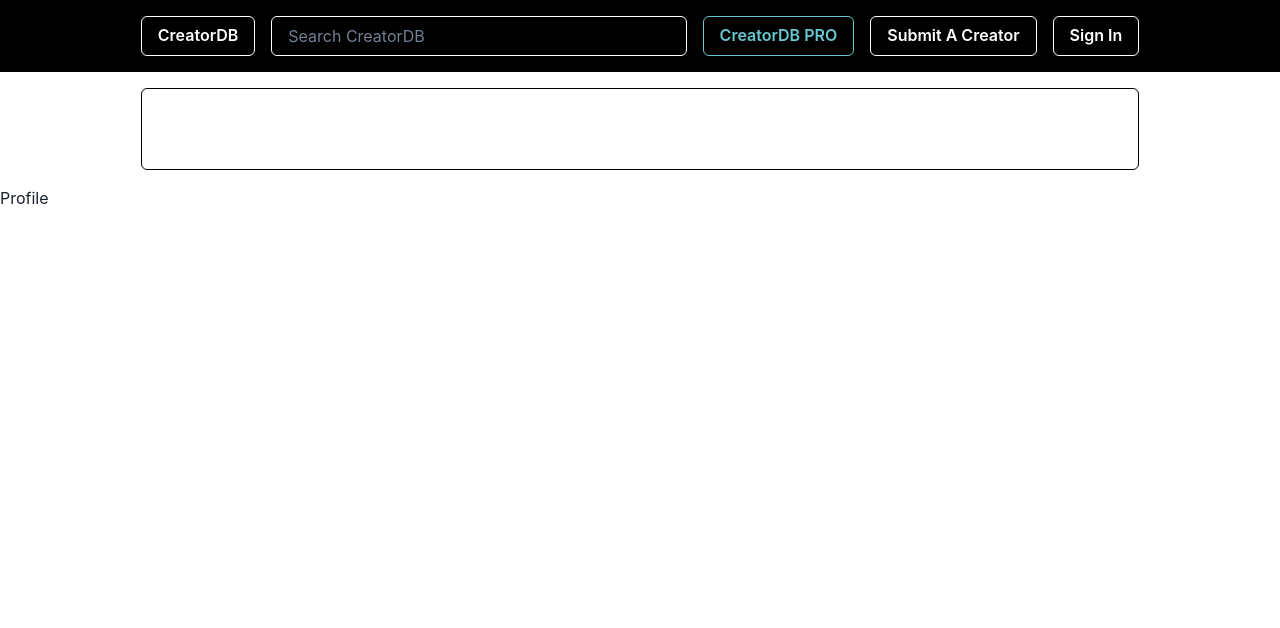
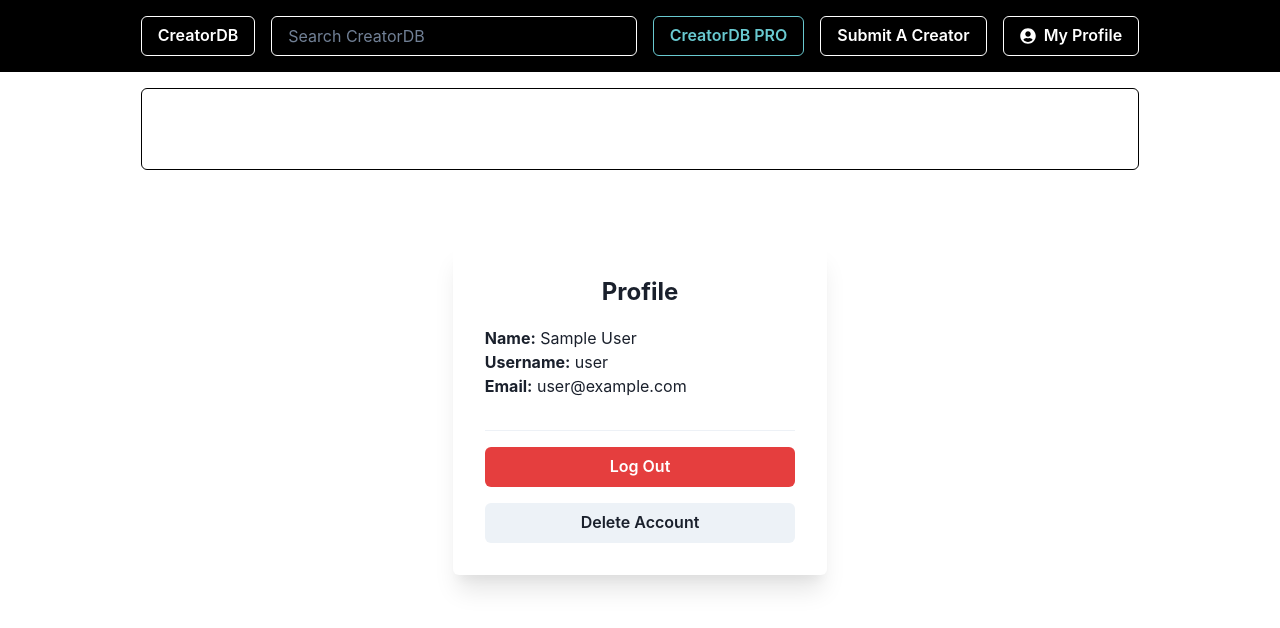
Before and after one commit to officiallyakshay/creatordb, a React (Vite) app: page /profile in a window 1280 px wide. Shown: the top 628 px of the page. Built offline with nearby package versions, Linux system fonts and the light colour scheme; no server answers; sample sign-in values are in the browser's storage.

Commit message:
auth complete w firebase

```diff
--- a/package.json
+++ b/package.json
@@ -12,6 +12,7 @@
   "dependencies": {
     "@chakra-ui/react": "^2.10.4",
     "@emotion/react": "^11.14.0",
+    "firebase": "^11.2.0",
     "next-themes": "^0.4.4",
     "react": "^18.3.1",
     "react-dom": "^18.3.1",
--- a/src/Nav.tsx
+++ b/src/Nav.tsx
@@ -1,4 +1,4 @@
-import { useState } from "react";
+import { useState, useEffect } from "react";
 import {
   Flex,
   Input,
@@ -14,19 +14,31 @@ import {
   useDisclosure,
 } from "@chakra-ui/react";
 import { RxHamburgerMenu, RxMagnifyingGlass } from "react-icons/rx";
+import { FaUserCircle } from "react-icons/fa";
 import { useNavigate } from "react-router-dom";
+import { getAuth, onAuthStateChanged } from "firebase/auth"; // Import Firebase auth
 
 export const Nav = () => {
   const [isSearchOpen, setIsSearchOpen] = useState(false); // Track if search input should be shown
   const [searchQuery, setSearchQuery] = useState("");
+  const [user, setUser] = useState(null); // Track authenticated user
   const { isOpen, onOpen, onClose } = useDisclosure();
   const navigate = useNavigate();
 
   const isMobile = useBreakpointValue({ base: true, md: false });
 
+  const auth = getAuth(); // Initialize Firebase Auth
+
+  // Listen for auth state changes
+  useEffect(() => {
+    const unsubscribe = onAuthStateChanged(auth, (currentUser: any) => {
+      setUser(currentUser); // Set the user object if logged in, otherwise null
+    });
+    return unsubscribe; // Cleanup listener on unmount
+  }, [auth]);
+
   const handleSearchChange = (e: React.ChangeEvent<HTMLInputElement>) => {
     setSearchQuery(e.target.value);
-    console.log("searchQuery");
   };
 
   return (
@@ -125,10 +137,18 @@ export const Nav = () => {
               variant="outline"
               borderColor="white"
               _hover={{ bg: "transparent" }}
-              onClick={() => navigate("/sign-in")}
+              onClick={() =>
+                user ? navigate("/profile") : navigate("/sign-in")
+              }
             >
-              {/* if signed in ? My Profile : Sign In */}
-              <Text color="white">Sign In</Text>
+              {user ? (
+                <Flex align="center" gap="2">
+                  <FaUserCircle color="white" />
+                  <Text color="white">My Profile</Text>
+                </Flex>
+              ) : (
+                <Text color="white">Sign In</Text>
+              )}
             </Button>
           </>
         )}
@@ -154,14 +174,27 @@ export const Nav = () => {
             <Button
               variant="outline"
               borderColor="white"
-              _hover={{ borderColor: "white", bg: "transparent" }}
+              _hover={{ bg: "transparent" }}
               onClick={() => {
-                navigate("/sign-in");
-                onClose();
+                if (user) {
+                  navigate("/profile");
+                  onClose(); // Close the modal after navigating to profile
+                } else {
+                  navigate("/sign-in");
+                  onClose(); // Close the modal after navigating to sign-in
+                }
               }}
             >
-              Sign In
+              {user ? (
+                <Flex align="center" gap="2">
+                  <FaUserCircle color="white" />
+                  <Text color="black">My Profile</Text>
+                </Flex>
+              ) : (
+                <Text color="black">Sign In</Text>
+              )}
             </Button>
+
             <Button
               variant="outline"
               borderColor="white"
--- a/src/Profile.tsx
+++ b/src/Profile.tsx
@@ -1,9 +1,133 @@
-import { Flex, Text } from "@chakra-ui/react";
+import { useState, useEffect } from "react";
+import { Flex, Text, Button, Divider, Box, useToast } from "@chakra-ui/react";
+import { auth } from "../firebase"; // Firebase auth import
+import { signOut, deleteUser, onAuthStateChanged } from "firebase/auth"; // Firebase auth methods
+import { useNavigate } from "react-router-dom";
 
 export const Profile = () => {
-  return (
-    <Flex>
-      <Text>Profile</Text>
-    </Flex>
-  );
+  const [user, setUser] = useState<any>(null); // Store authenticated user's details
+  const toast = useToast();
+  const navigate = useNavigate();
+
+  useEffect(() => {
+    const unsubscribe = onAuthStateChanged(auth, (currentUser) => {
+      if (!currentUser) {
+        navigate("/sign-in"); // Redirect to sign-in if no user is logged in
+      } else {
+        setUser(currentUser);
+      }
+    });
+    return () => unsubscribe();
+  }, [navigate]);
+
+  // Track user authentication state
+  useEffect(() => {
+    const unsubscribe = onAuthStateChanged(auth, (currentUser) => {
+      if (currentUser) {
+        setUser(currentUser);
+      } else {
+        setUser(null);
+      }
+    });
+
+    return () => unsubscribe();
+  }, []);
+
+  // Handle sign-out
+  const handleSignOut = async () => {
+    try {
+      await signOut(auth);
+      setUser(null);
+      toast({
+        title: "Logged out successfully!",
+        status: "success",
+        isClosable: true,
+      });
+      navigate("/sign-in"); // Redirect to sign-in after logging out
+    } catch (error: any) {
+      toast({
+        title: "Error logging out",
+        description: error.message,
+        status: "error",
+        isClosable: true,
+      });
+    }
+  };
+
+  // Handle account deletion
+  const handleDeleteAccount = async () => {
+    try {
+      if (user) {
+        await deleteUser(user);
+        setUser(null);
+        toast({
+          title: "Account deleted successfully!",
+          status: "success",
+          isClosable: true,
+        });
+        navigate("/sign-in"); // Redirect to sign-in after account deletion
+      }
+    } catch (error: any) {
+      toast({
+        title: "Error deleting account",
+        description: error.message,
+        status: "error",
+        isClosable: true,
+      });
+    }
+  };
+
+  // Render profile section if user is logged in
+  if (user) {
+    return (
+      <Flex
+        p="4"
+        mt="10"
+        flexDir="column"
+        width="100%"
+        align="center"
+        justify="center"
+      >
+        <Flex
+          flexDir="column"
+          width={{ base: "90%", sm: "70%", md: "40%", lg: "30%" }}
+          gap="4"
+          bg="white"
+          p="8"
+          borderRadius="md"
+          boxShadow="xl"
+        >
+          <Text fontSize="2xl" fontWeight="bold" textAlign="center">
+            Profile
+          </Text>
+          <Box>
+            <Text fontSize="md">
+              <strong>Name:</strong> {user.displayName || "N/A"}
+            </Text>
+            <Text fontSize="md">
+              <strong>Username:</strong> {user.email.split("@")[0]}
+            </Text>
+            <Text fontSize="md">
+              <strong>Email:</strong> {user.email}
+            </Text>
+          </Box>
+
+          <Divider mt="4" />
+
+          <Button colorScheme="red" onClick={handleSignOut}>
+            Log Out
+          </Button>
+
+          <Button colorScheme="gray" onClick={handleDeleteAccount}>
+            Delete Account
+          </Button>
+        </Flex>
+      </Flex>
+    );
+  }
+
+  // If no user is signed in, redirect to sign-in
+  navigate("/sign-in");
+
+  return null;
 };
--- a/src/SignIn.tsx
+++ b/src/SignIn.tsx
@@ -1,72 +1,131 @@
 import { Flex, Input, Button, Text, Divider, useToast } from "@chakra-ui/react";
-import { FaGoogle } from "react-icons/fa"; // Google icon
+import { FaGoogle } from "react-icons/fa";
 import { useEffect, useState } from "react";
-// import {
-//   getAuth,
-//   signInWithEmailAndPassword,
-//   signInWithPopup,
-//   GoogleAuthProvider,
-// } from "firebase/auth";
-import { useNavigate } from "react-router-dom"; // For navigation after sign-in
+import { auth } from "../firebase";
+import {
+  signInWithEmailAndPassword,
+  createUserWithEmailAndPassword,
+  signInWithPopup,
+  GoogleAuthProvider,
+  sendPasswordResetEmail,
+  onAuthStateChanged,
+} from "firebase/auth";
+import { useNavigate } from "react-router-dom";
 
 export const SignIn = () => {
   const [email, setEmail] = useState("");
   const [password, setPassword] = useState("");
+  const [isSignUp, setIsSignUp] = useState(false); // Toggle between Sign In and Sign Up
   const [isLoading, setIsLoading] = useState(false);
   const toast = useToast();
   const navigate = useNavigate();
-  // const auth = getAuth();
 
-  // Email/password sign-in
-  // const handleEmailSignIn = async () => {
-  //   setIsLoading(true);
-  //   try {
-  //     await signInWithEmailAndPassword(auth, email, password);
-  //     toast({
-  //       title: "Signed in successfully!",
-  //       status: "success",
-  //       isClosable: true,
-  //     });
-  //     navigate("/"); // Redirect to homepage or dashboard
-  //   } catch (error: any) {
-  //     toast({
-  //       title: "Error signing in",
-  //       description: error.message,
-  //       status: "error",
-  //       isClosable: true,
-  //     });
-  //   } finally {
-  //     setIsLoading(false);
-  //   }
-  // };
+  // Check if user is already signed in
+  useEffect(() => {
+    const unsubscribe = onAuthStateChanged(auth, (user) => {
+      if (user) {
+        navigate("/profile"); // Redirect to profile if already signed in
+      }
+    });
+    return () => unsubscribe();
+  }, [navigate]);
 
-  // Google sign-in
-  // const handleGoogleSignIn = async () => {
-  //   const provider = new GoogleAuthProvider();
-  //   setIsLoading(true);
-  //   try {
-  //     await signInWithPopup(auth, provider);
-  //     toast({
-  //       title: "Signed in with Google!",
-  //       status: "success",
-  //       isClosable: true,
-  //     });
-  //     navigate("/"); // Redirect to homepage or dashboard
-  //   } catch (error: any) {
-  //     toast({
-  //       title: "Error signing in with Google",
-  //       description: error.message,
-  //       status: "error",
-  //       isClosable: true,
-  //     });
-  //   } finally {
-  //     setIsLoading(false);
-  //   }
-  // };
+  // Handle email sign-in
+  const handleEmailSignIn = async () => {
+    setIsLoading(true);
+    try {
+      await signInWithEmailAndPassword(auth, email, password);
+      toast({
+        title: "Signed in successfully!",
+        status: "success",
+        isClosable: true,
+      });
+      navigate("/profile"); // Navigate to profile or wherever the user should be redirected after login
+    } catch (error: any) {
+      toast({
+        title: "Error signing in",
+        description: error.message,
+        status: "error",
+        isClosable: true,
+      });
+    } finally {
+      setIsLoading(false);
+    }
+  };
 
-  useEffect(() => {
-    // if signed in, navigate("/profile")
-  }, []);
+  // Handle email sign-up
+  const handleEmailSignUp = async () => {
+    setIsLoading(true);
+    try {
+      await createUserWithEmailAndPassword(auth, email, password);
+      toast({
+        title: "Account created successfully!",
+        status: "success",
+        isClosable: true,
+      });
+      navigate("/profile"); // Navigate to profile after successful sign-up
+    } catch (error: any) {
+      toast({
+        title: "Error signing up",
+        description: error.message,
+        status: "error",
+        isClosable: true,
+      });
+    } finally {
+      setIsLoading(false);
+    }
+  };
+
+  // Handle Google sign-in
+  const handleGoogleSignIn = async () => {
+    const provider = new GoogleAuthProvider();
+    setIsLoading(true);
+    try {
+      await signInWithPopup(auth, provider);
+      toast({
+        title: "Signed in with Google!",
+        status: "success",
+        isClosable: true,
+      });
+      navigate("/profile"); // Navigate to profile after Google login
+    } catch (error: any) {
+      toast({
+        title: "Error signing in with Google",
+        description: error.message,
+        status: "error",
+        isClosable: true,
+      });
+    } finally {
+      setIsLoading(false);
+    }
+  };
+
+  // Handle password reset
+  const handleForgotPassword = async () => {
+    try {
+      if (!email) {
+        toast({
+          title: "Enter your email to reset password",
+          status: "info",
+          isClosable: true,
+        });
+        return;
+      }
+      await sendPasswordResetEmail(auth, email);
+      toast({
+        title: "Password reset email sent!",
+        status: "success",
+        isClosable: true,
+      });
+    } catch (error: any) {
+      toast({
+        title: "Error sending password reset email",
+        description: error.message,
+        status: "error",
+        isClosable: true,
+      });
+    }
+  };
 
   return (
     <Flex
@@ -87,13 +146,14 @@ export const SignIn = () => {
         boxShadow="xl"
       >
         <Text fontSize="2xl" fontWeight="bold" textAlign="center">
-          Welcome Back
+          {isSignUp ? "Create an Account" : "Welcome Back"}
         </Text>
         <Text fontSize="sm" color="gray.600" textAlign="center" mb="4">
-          Sign in to access your account
+          {isSignUp
+            ? "Sign up to create your account"
+            : "Sign in to access your account"}
         </Text>
 
-        {/* Email Input */}
         <Input
           placeholder="Email"
           type="email"
@@ -105,7 +165,6 @@ export const SignIn = () => {
           }}
         />
 
-        {/* Password Input */}
         <Input
           placeholder="Password"
           type="password"
@@ -117,40 +176,52 @@ export const SignIn = () => {
           }}
         />
 
-        {/* Sign in Button */}
         <Button
           mt="4"
           colorScheme="blue"
           isLoading={isLoading}
-          // onClick={handleEmailSignIn}
+          onClick={isSignUp ? handleEmailSignUp : handleEmailSignIn}
         >
-          Sign In
+          {isSignUp ? "Sign Up" : "Sign In"}
         </Button>
 
         <Divider mt="4" />
 
-        {/* Google Sign-in Button */}
         <Button
           mt="4"
           variant="outline"
           colorScheme="gray"
           leftIcon={<FaGoogle />}
           isLoading={isLoading}
-          // onClick={handleGoogleSignIn}
+          onClick={handleGoogleSignIn}
         >
-          Sign In with Google
+          {isSignUp ? "Sign Up with Google" : "Sign In with Google"}
         </Button>
 
-        {/* Forgot Password */}
+        {!isSignUp && (
+          <Text
+            mt="4"
+            fontSize="sm"
+            textAlign="center"
+            color="blue.500"
+            _hover={{ textDecoration: "underline", cursor: "pointer" }}
+            onClick={handleForgotPassword}
+          >
+            Forgot Password?
+          </Text>
+        )}
+
         <Text
           mt="4"
           fontSize="sm"
           textAlign="center"
           color="blue.500"
           _hover={{ textDecoration: "underline", cursor: "pointer" }}
-          onClick={() => navigate("/forgot-password")} // Adjust the route as needed
+          onClick={() => setIsSignUp(!isSignUp)}
         >
-          Forgot Password?
+          {isSignUp
+            ? "Already have an account? Sign In"
+            : "Don't have an account? Sign Up"}
         </Text>
       </Flex>
     </Flex>
```
Also changed, not shown: firebase.ts (+17 -18 lines), src/Subscribe.tsx (+3 -7 lines), vite-env.d.ts (added, +15 -0 lines), 2 other files (tests, documents, lock files or other folders).
